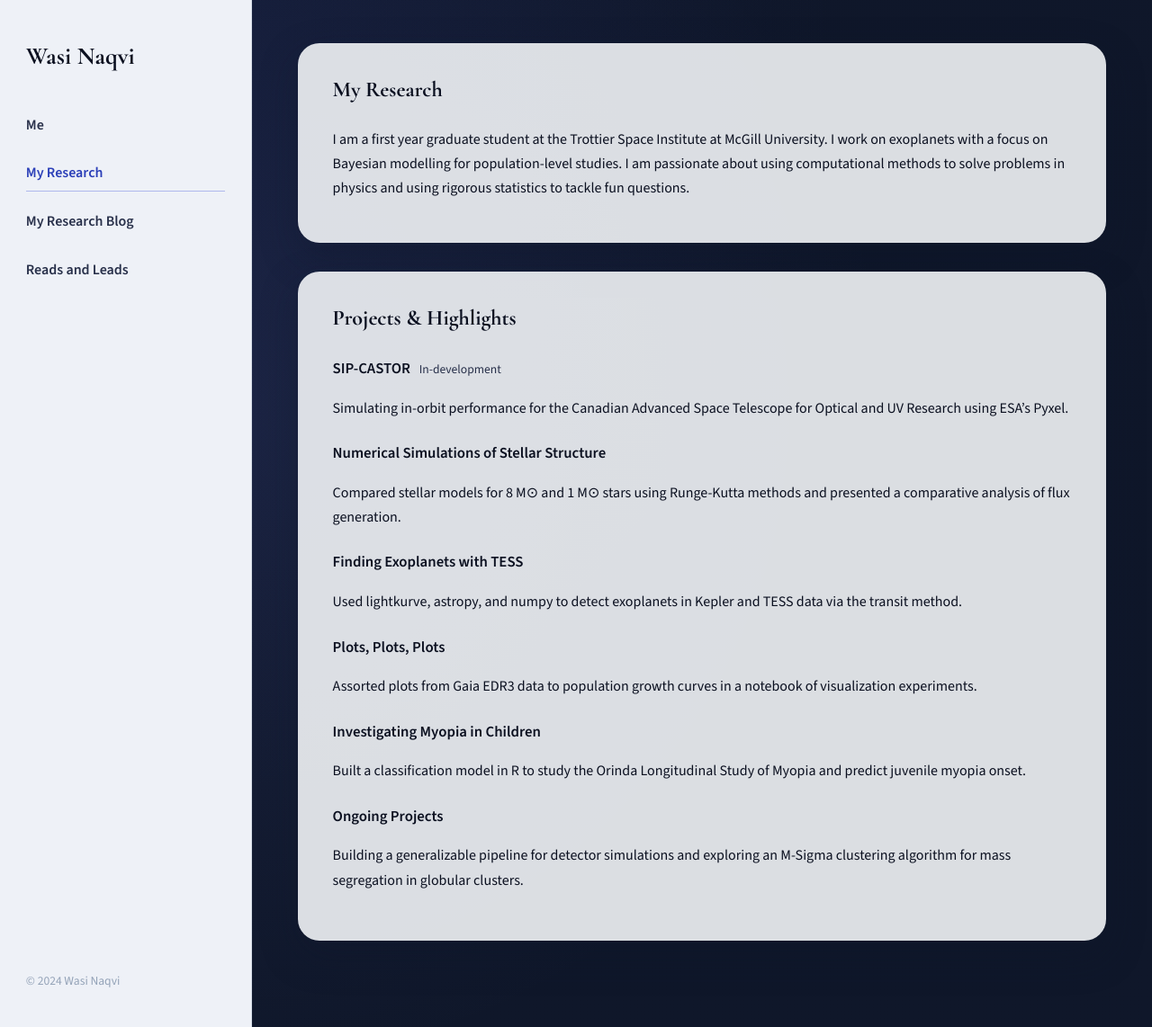
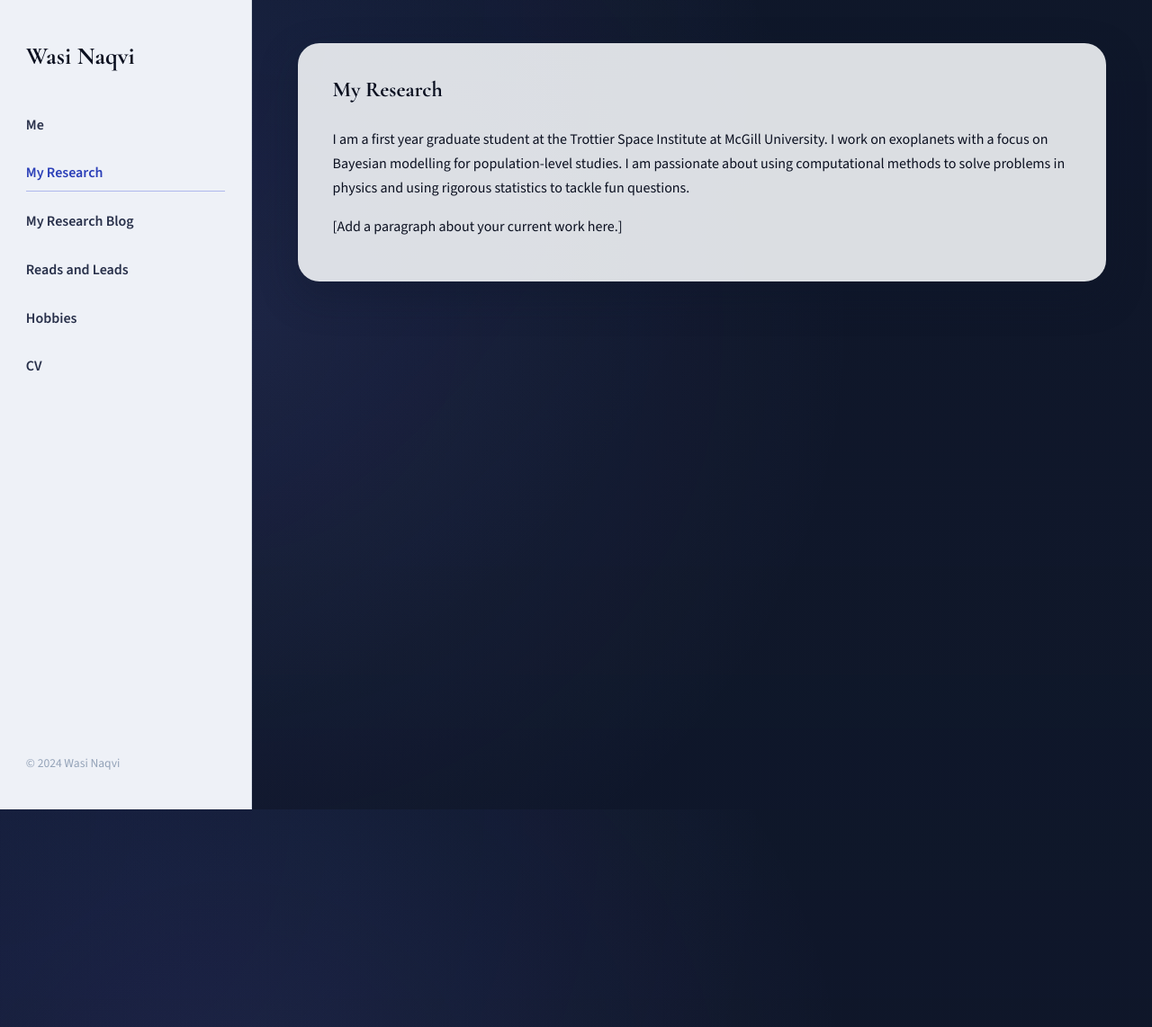
Before and after one commit to wasnaqvi/wasi-naqvi.github.io, a Jekyll site: the page built from research.md, in a window 1280 px wide. Shown: the whole page at 90% size. Built offline with Jekyll 4.4.1, drawn with Linux system fonts in a browser that asks for light colours.

Commit message:
Website skeleton done

```diff
--- a/_config.yml
+++ b/_config.yml
@@ -10,6 +10,8 @@ header_pages:
   - research.md
   - blog.md
   - reads.md
+  - hobbies.md
+  - cv.md
 
 # Footer Information
 footer:
--- a/_layouts/default.html
+++ b/_layouts/default.html
@@ -16,6 +16,8 @@
           <a class="nav-link{% if page.url == '/research/' %} active{% endif %}" href="{{ '/research/' | relative_url }}">My Research</a>
           <a class="nav-link{% if page.url == '/blog/' %} active{% endif %}" href="{{ '/blog/' | relative_url }}">My Research Blog</a>
           <a class="nav-link{% if page.url == '/reads/' %} active{% endif %}" href="{{ '/reads/' | relative_url }}">Reads and Leads</a>
+          <a class="nav-link{% if page.url == '/hobbies/' %} active{% endif %}" href="{{ '/hobbies/' | relative_url }}">Hobbies</a>
+          <a class="nav-link{% if page.url == '/cv/' %} active{% endif %}" href="{{ '/cv/' | relative_url }}">CV</a>
         </nav>
         <div class="sidebar-footer">© 2024 Wasi Naqvi</div>
       </aside>
--- a/research.md
+++ b/research.md
@@ -13,32 +13,7 @@ body_class: research
     passionate about using computational methods to solve problems in physics and using
     rigorous statistics to tackle fun questions.
   </p>
+  <p>
+    [Add a paragraph about your current work here.]
+  </p>
 </section>
-
-<section class="page-card">
-  <h2>Projects &amp; Highlights</h2>
-  <div class="item">
-    <h3>SIP-CASTOR <span class="location">In-development</span></h3>
-    <p>Simulating in-orbit performance for the Canadian Advanced Space Telescope for Optical and UV Research using ESA’s Pyxel.</p>
-  </div>
-  <div class="item">
-    <h3>Numerical Simulations of Stellar Structure</h3>
-    <p>Compared stellar models for 8 M⊙ and 1 M⊙ stars using Runge-Kutta methods and presented a comparative analysis of flux generation.</p>
-  </div>
-  <div class="item">
-    <h3>Finding Exoplanets with TESS</h3>
-    <p>Used lightkurve, astropy, and numpy to detect exoplanets in Kepler and TESS data via the transit method.</p>
-  </div>
-  <div class="item">
-    <h3>Plots, Plots, Plots</h3>
-    <p>Assorted plots from Gaia EDR3 data to population growth curves in a notebook of visualization experiments.</p>
-  </div>
-  <div class="item">
-    <h3>Investigating Myopia in Children</h3>
-    <p>Built a classification model in R to study the Orinda Longitudinal Study of Myopia and predict juvenile myopia onset.</p>
-  </div>
-  <div class="item">
-    <h3>Ongoing Projects</h3>
-    <p>Building a generalizable pipeline for detector simulations and exploring an M-Sigma clustering algorithm for mass segregation in globular clusters.</p>
-  </div>
-</section>
```
Also changed, not shown: cv.md (added, +10 -0 lines), hobbies.md (added, +10 -0 lines).
